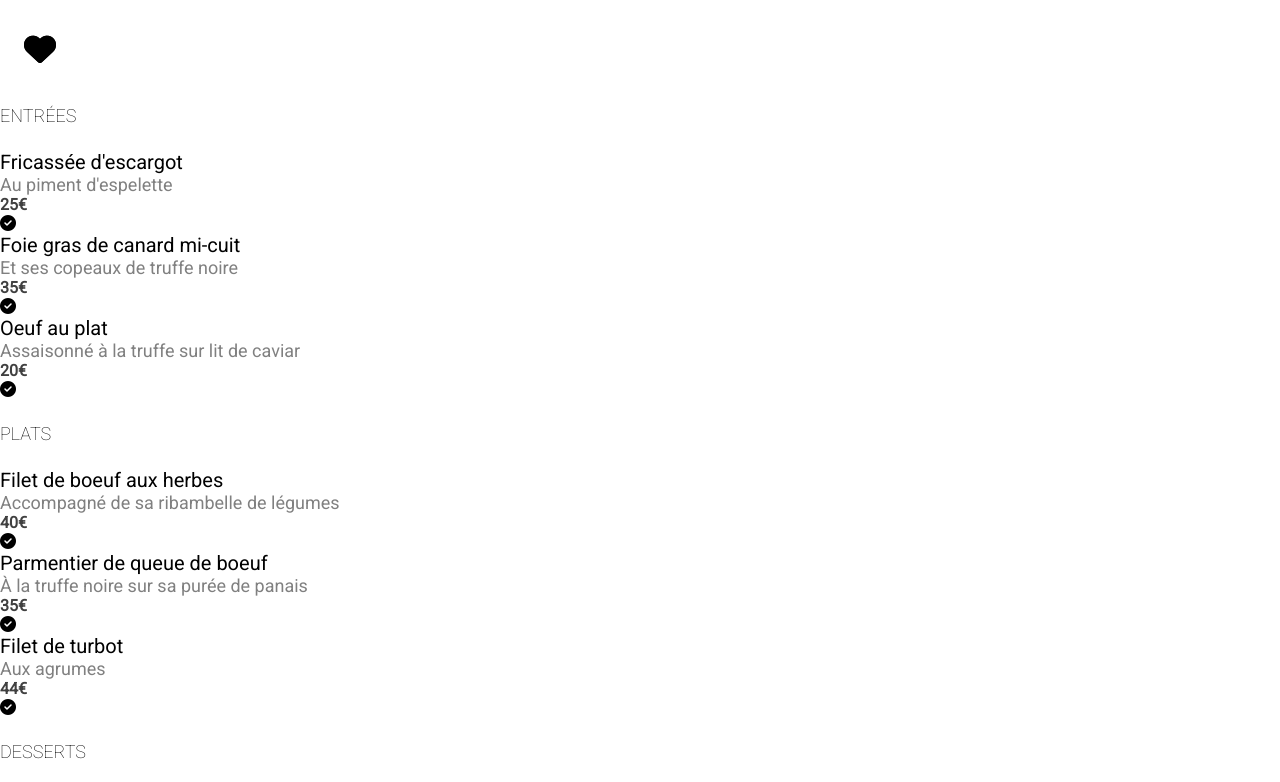
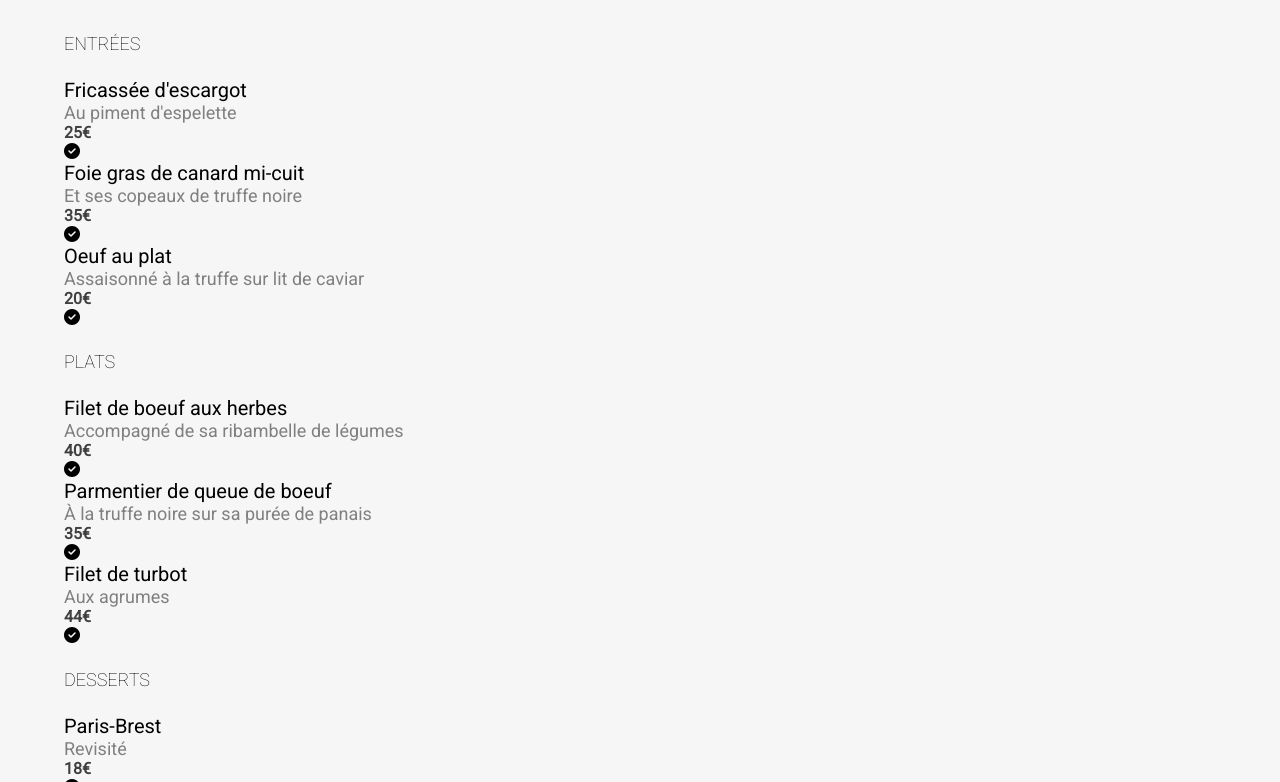
Before and after one commit to Grimmjowjag/TRISTANDAVID_3_02022021, a website: page menu1.html in a window 1280 px wide. Shown: the part 399-1181 px from the top of the page. Drawn offline with Linux system fonts and the light colour scheme; a web font is replaced by a local one.

Commit message:
Changements menus scss

```diff
--- a/menu1.html
+++ b/menu1.html
@@ -19,7 +19,7 @@
         <img class="rest__pic" src="documents/images/restaurants/jay-wennington-N_Y88TWmGwA-unsplash.jpg" alt="photo du restaurant">
     </header>
 
-    <section class="page__section">
+    <section class="cartes__section">
         <div class="title">
             <h1>La palette du goût</h1>
             <p class="fa-stack fa-2x">
--- a/sass/components/_new-box.scss
+++ b/sass/components/_new-box.scss
@@ -1,4 +1,4 @@
-%notif{
+%new{
     padding: 0.5em 1em;
     background-color: $color-tertiary;
     color: darken($color-tertiary, 40%);
--- a/sass/main.scss
+++ b/sass/main.scss
@@ -3,6 +3,7 @@
 @import "./base/base";
 @import "./base/typography";
 @import "./components/buttons";
+@import "./components/new-box";
 @import "./layout/header";
 @import "./layout/footer";
 @import "./pages/index";
--- a/sass/pages/_index.scss
+++ b/sass/pages/_index.scss
@@ -89,4 +89,7 @@ section.menu{
             @include box-shadow-hover(#E5E5E5);
         }
     }
+    .new{
+        @extend %new;
+    }
 }
--- a/sass/pages/_menu.scss
+++ b/sass/pages/_menu.scss
@@ -0,0 +1,17 @@
+.menu__body{
+    background-color: $bckgrd-clr-gray;
+    .cartes__section{
+        padding: 2em 5%;
+        position: relative;
+        top: -50px;
+        border-radius: 25px 25px 0 0;
+        background-color: $bckgrd-clr-gray;
+        .title{
+            display: flex;
+            justify-content: space-between;
+            h1{
+                @extend %restaurant-name;
+            }
+        }
+    }
+}
```
Also changed, not shown: menu2.html (+1 -1 lines), menu3.html (+1 -1 lines), menu4.html (+1 -1 lines), css/style.css, 1 other file.
